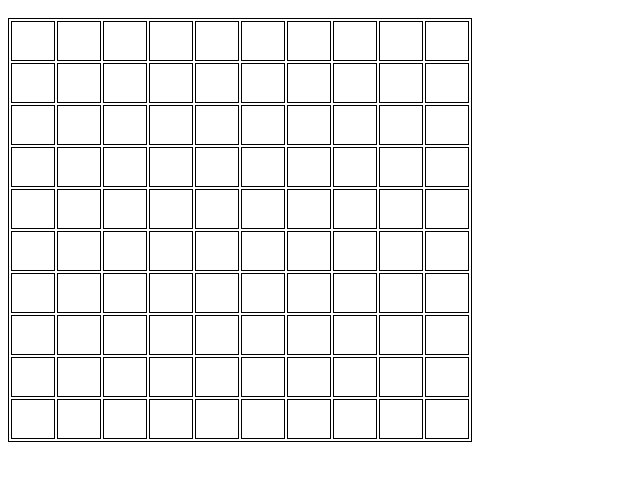
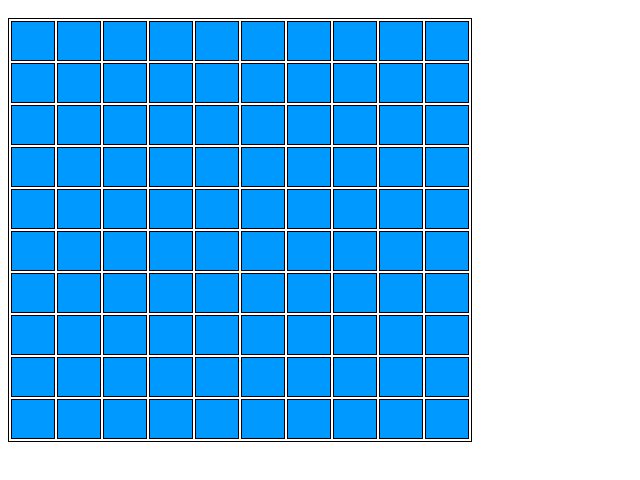
Before and after one commit to MagnolioPt/BATTLESHIP, a plain HTML site: page index.html in a window 1280 px wide. Shown: the part 48-528 px from the top of the page, without its empty margins (0-640 px from the left). Drawn offline with Linux system fonts and the light colour scheme.

Commit message:
Board game already able to receive mouse click events

```diff
--- a/index.html
+++ b/index.html
@@ -1,9 +1,11 @@
 <html>
+
 <head>
     <meta charset="utf-8">
     <title>BattleShip</title>
 
 </head>
+
 <body>
     <h1>BattleShip Game</h1>
 
@@ -25,22 +27,20 @@
                 let element = document.createElement("td")
                 element.style.width = 40
                 element.style.height = 40
-                    element.style.backgroundColor = 'white'
+                element.style.backgroundColor = '#0099FF'
                 element.style.border = '1px solid black'
 
-                    let x = document.createAttribute("x")
-                    let y = document.createAttribute("y")
-
-
-                    x.value = i;
-                    y.value = j;
-
-                    element.setAttributeNode(x)
-                    element.setAttributeNode(y)
+                element.onclick = function changeColor() {
+                    console.log(i)
+                    console.log(j)
+                    var cl = game.getElementsByTagName("td");
+                    cl[i * 10 + j].style.backgroundColor = "red";
+                }
 
                 line.appendChild(element)
             }
         }
     </script>
 </body>
+
 </html>
```
Lines whose indentation alone changed are shown as unchanged.
